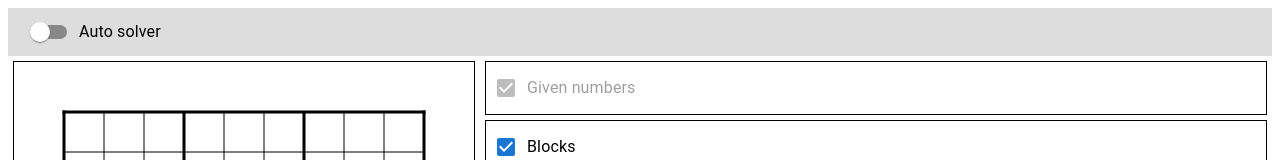
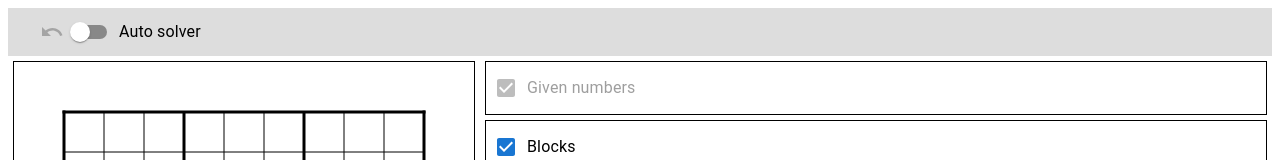
Before and after one commit to semiexp/sudoku-editor, a React (Vite) app: page / in a window 1280 px wide. Shown: the top 160 px of the page. Built offline with nearby package versions, Linux system fonts and the light colour scheme.

Commit message:
add undo feature

```diff
--- a/package.json
+++ b/package.json
@@ -13,6 +13,7 @@
   "dependencies": {
     "@emotion/react": "^11.14.0",
     "@emotion/styled": "^11.14.0",
+    "@mui/icons-material": "^7.0.2",
     "@mui/material": "^7.0.2",
     "react": "^19.0.0",
     "react-dom": "^19.0.0"
--- a/src/editor.tsx
+++ b/src/editor.tsx
@@ -4,7 +4,9 @@ import { EditorEvent } from "./rule";
 import { allRules } from "./rules/rules";
 import { solve } from "./solver";
 import { Answer, Problem } from "./puzzle";
-import { Box, Checkbox, FormControlLabel, Switch, Toolbar, Typography } from "@mui/material";
+import { Box, Checkbox, FormControlLabel, Switch, Toolbar, Typography, Button, IconButton } from "@mui/material";
+import { Undo } from "@mui/icons-material";
+
 
 export type EditorProps = {
   problem: Problem;
@@ -96,6 +98,7 @@ export const Editor = (props: EditorProps) => {
   });
   const [enableSolver, setEnableSolver] = useState(false);
   const [autoSolverAnswer, setAutoSolverAnswer] = useState<Answer | null>(null);
+  const [history, setHistory] = useState<Problem[]>([]); // History stack for undo functionality
 
   const cellSize = 40;  // TODO: make this dynamic
   const margin = cellSize + 10;
@@ -202,6 +205,7 @@ export const Editor = (props: EditorProps) => {
         if (result.data) {
           const newRuleData = new Map(problem.ruleData);
           newRuleData.set(rule.name, result.data);
+          setHistory((prevHistory) => [...prevHistory, problem]);
           props.onChangeProblem({
             ...problem,
             ruleData: newRuleData,
@@ -291,11 +295,26 @@ export const Editor = (props: EditorProps) => {
       enabledRules: newEnabledRules,
     };
 
+    setHistory([...history, problem]); // Save current state to history before changing
     props.onChangeProblem(newProblem);
   };
 
+  const undo = () => {
+    if (history.length > 0) {
+      const previousProblem = history[history.length - 1];
+      setHistory(history.slice(0, -1)); // Remove the last state from history
+      props.onChangeProblem(previousProblem); // Revert to the previous state
+    }
+  };
+
   return <Box>
-    <Toolbar variant="dense" sx={{ backgroundColor: "#dddddd" }}>
+    <Toolbar variant="dense" sx={{ backgroundColor: "#dddddd", pl: "20px" }}>
+      <IconButton
+        onClick={undo}
+        disabled={history.length === 0}
+      >
+        <Undo />
+      </IconButton>
       <FormControlLabel
         control={
           <Switch checked={enableSolver} onChange={(e) => setEnableSolver(e.target.checked)} />
```
Also changed, not shown: 1 other file (tests, documents, lock files or other folders).
